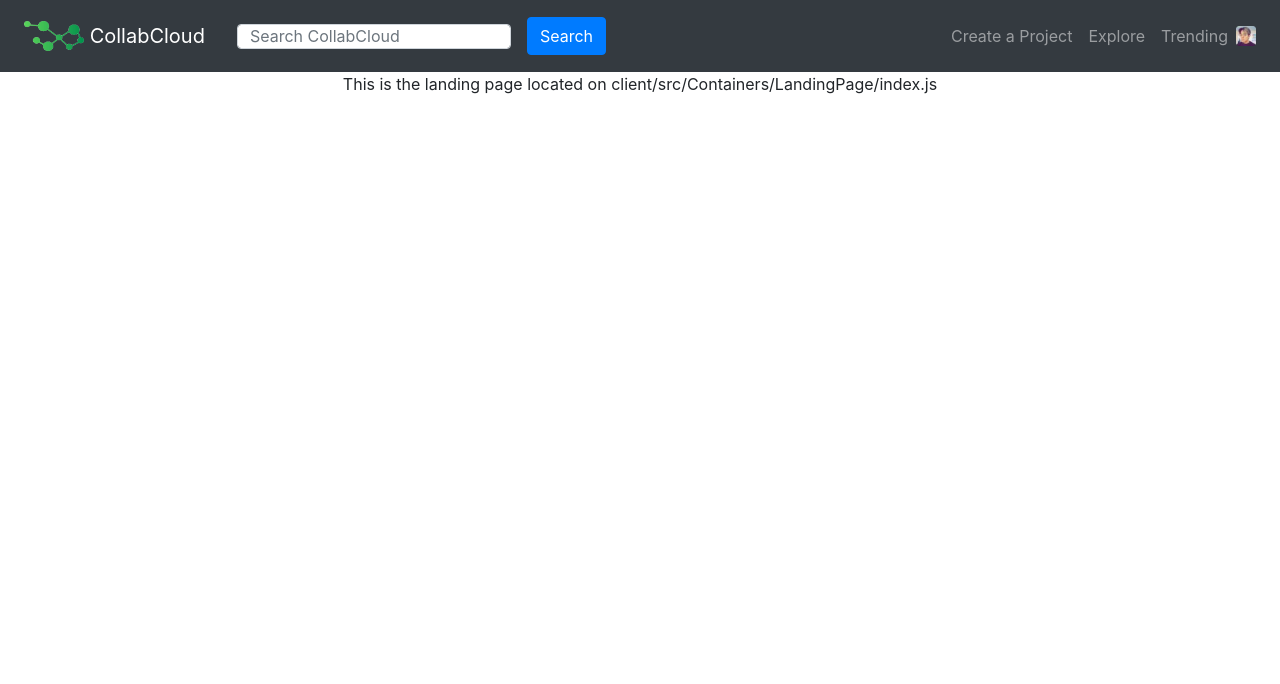
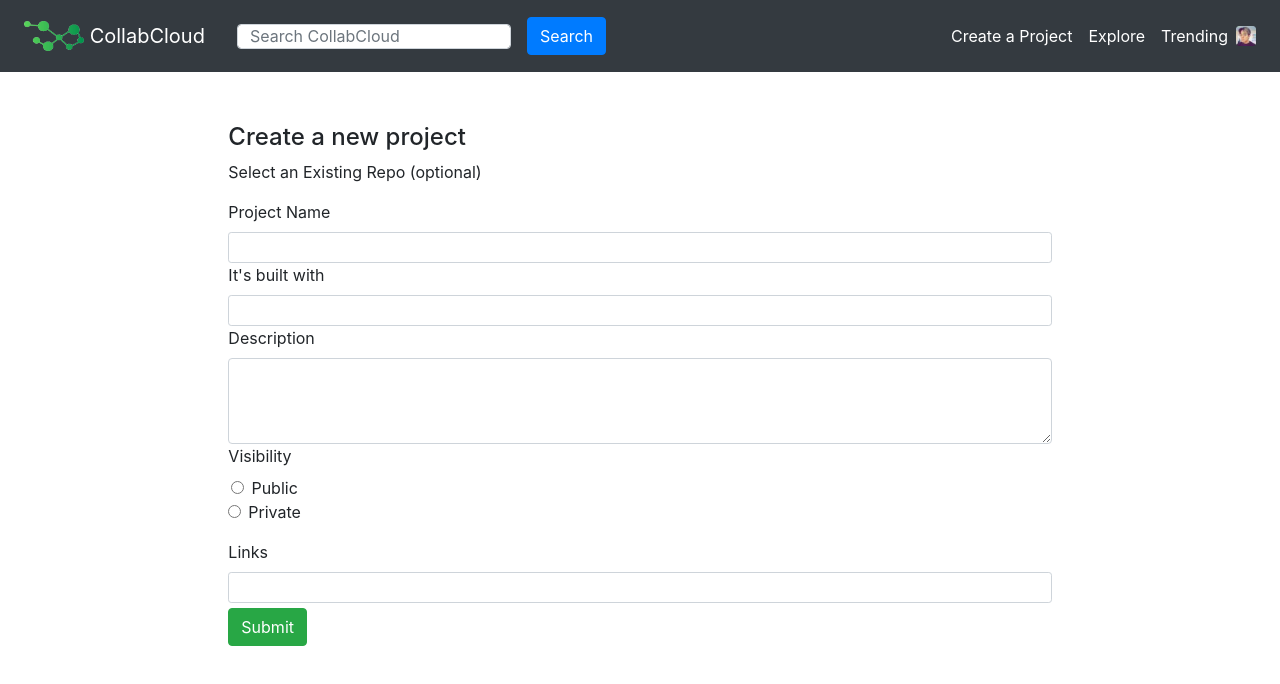
Before and after one commit to collabcloud/project-collabcloud, a React (Create React App) app in the folder client/: page /create-project in a window 1280 px wide. Shown: the top 684 px of the page. Built offline with nearby package versions, Linux system fonts and the light colour scheme.

Commit message:
COL-1 :construction: Added routing to navbar + base for create projects page

```diff
--- a/client/package.json
+++ b/client/package.json
@@ -12,6 +12,7 @@
     "react-bootstrap": "^1.0.0-beta.16",
     "react-dom": "^16.12.0",
     "react-redux": "^7.1.3",
+    "react-router-bootstrap": "^0.25.0",
     "react-router-dom": "^5.1.2",
     "react-scripts": "3.3.0",
     "redux": "^4.0.5",
--- /dev/null
+++ b/client/src/Containers/Projects/CreateProjects/createproject.css
@@ -0,0 +1,18 @@
+.col {
+    display: inline-flex;
+    flex-direction: column;
+    align-items: flex-start;
+}
+
+.page-content {
+    margin-top: 4%;
+    padding-bottom: 10px;
+}
+
+.item {
+    margin-top: -8px;
+}
+
+.button {
+    margin-top: 5px;
+}
--- /dev/null
+++ b/client/src/Containers/Projects/CreateProjects/index.js
@@ -0,0 +1,80 @@
+import React from "react";
+import { NavigationBar } from "../../../components/base/NavigationBar";
+import { Container, Row, Col, Form, Button } from "react-bootstrap";
+import "./createproject.css";
+
+const CreateProjects = () => (
+    <div>
+        <NavigationBar/>
+        <Container fluid className="page-content">
+            <Form>
+                <Row>
+                    <Col />
+                    <Col lg="8" className="col">
+                        <h4>Create a new project</h4>
+                    </Col>
+                    <Col />
+                </Row>
+                <Row>
+                    <Col />
+                    <Col lg="8" className="col">
+                        <p>Select an Existing Repo (optional)</p>
+                    </Col>
+                    <Col />
+                </Row>
+                <Row>
+                    <Col/>
+                    <Col lg="8" className="col">
+                        <p>Project Name</p>
+                        <Form.Control type="text" size="sm" className="item"/>
+                    </Col>
+                    <Col/>
+                </Row>
+                <Row>
+                    <Col/>
+                    <Col lg="8" className="col">
+                        <p>It's built with</p>
+                        <Form.Control type="text" size="sm" className="item"/>
+                    </Col>
+                    <Col/>
+                </Row>
+                <Row>
+                    <Col/>
+                    <Col lg="8" className="col">
+                        <p>Description</p>
+                        <Form.Control as="textarea" rows="3" className="item"/>
+                    </Col>
+                    <Col/>
+                </Row>
+                <Row>
+                    <Col/>
+                    <Col lg="8" className="col">
+                        <p>Visibility</p>
+                        <Form.Group className="item">
+                            <Form.Check name="visibility" type='radio' label='Public'/>
+                            <Form.Check name="visibility" type='radio' label='Private'/>
+                        </Form.Group>
+                    </Col>
+                    <Col/>
+                </Row>
+                <Row>
+                    <Col/>
+                    <Col lg="8" className="col">
+                        <p>Links</p>
+                        <Form.Control type="text" size="sm" className="item"/>
+                    </Col>
+                    <Col/>
+                </Row>
+                <Row>
+                    <Col/>
+                    <Col lg="8" className="col">
+                       <Button className="button" variant="success" type="submit">Submit</Button>
+                    </Col>
+                    <Col/>
+                </Row>
+            </Form>
+        </Container>
+    </div>
+);
+
+export default CreateProjects;
--- a/client/src/Routing/Router.js
+++ b/client/src/Routing/Router.js
@@ -5,12 +5,14 @@ import { Route, Switch } from "react-router-dom";
 import LandingPage from "../Containers/LandingPage/index";
 import Login from "../Containers/Account/LogIn/index";
 import Register from "../Containers/Account/Register/index";
+import CreateProjects from "../Containers/Projects/CreateProjects/index";
 
 const Router = () => (
     <Switch>
-      <Route path="/login" component={Login} />
+      <Route path="/" component={LandingPage} exact/>
+      <Route path="/login" component={Login}/>
       <Route path="/register" component={Register} />
-      <Route path="/" component={LandingPage} />
+      <Route path="/create-project" component={CreateProjects} />
     </Switch>
 );
 
--- a/client/src/components/base/NavigationBar.js
+++ b/client/src/components/base/NavigationBar.js
@@ -1,12 +1,14 @@
 import React from 'react';
 import { Nav, Navbar, Form, FormControl, Button } from 'react-bootstrap';
-import "../../App.css";
+import { Link } from 'react-router-dom';
+import "../../css/NavigationBar.css";
 
 export class NavigationBar extends React.Component {
     render() {
       return (
+        <div>
         <Navbar bg="dark" variant="dark" className="d-flex">
-          <Navbar.Brand href="#home" className="p-2">
+          <Navbar.Brand href="/" className="p-2">
             <img
               alt=""
               src={require('../../logo.png')}
@@ -21,9 +23,9 @@ export class NavigationBar extends React.Component {
             <Button>Search</Button>
           </Form>
           <Nav className="ml-auto p-2">
-            <Nav.Link href="#home">Create a Project</Nav.Link>
-            <Nav.Link href="#explore">Explore</Nav.Link>
-            <Nav.Link href="#trending">Trending</Nav.Link>
+            <Link to="/create-project" className="p-2 link">Create a Project</Link>
+            <Link to="/register" className="p-2 link">Explore</Link>
+            <Link to="/" className="p-2 link">Trending</Link>
             <img
               alt=""
               src={require('../../avatar.png')}
@@ -32,8 +34,9 @@ export class NavigationBar extends React.Component {
               style={{marginTop: 10}}
               className="d-inline-block align-top"
             />{' '}
-          </Nav>
+            </Nav>
         </Navbar>
+        </div>
       );
     }
   }
--- a/client/src/css/NavigationBar.css
+++ b/client/src/css/NavigationBar.css
@@ -0,0 +1,10 @@
+.link {
+    color: white;
+    text-decoration: none;
+}
+
+.link:hover {
+    text-decoration: none;
+    color: grey;
+
+}
```
Also changed, not shown: 1 other file (tests, documents, lock files or other folders).
